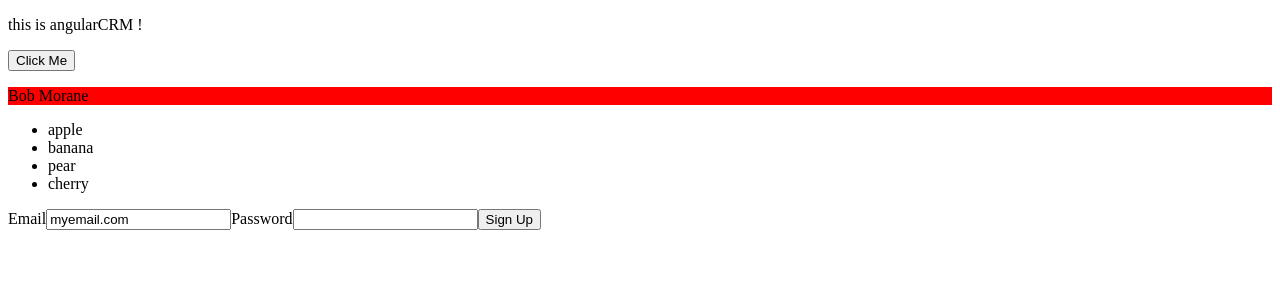
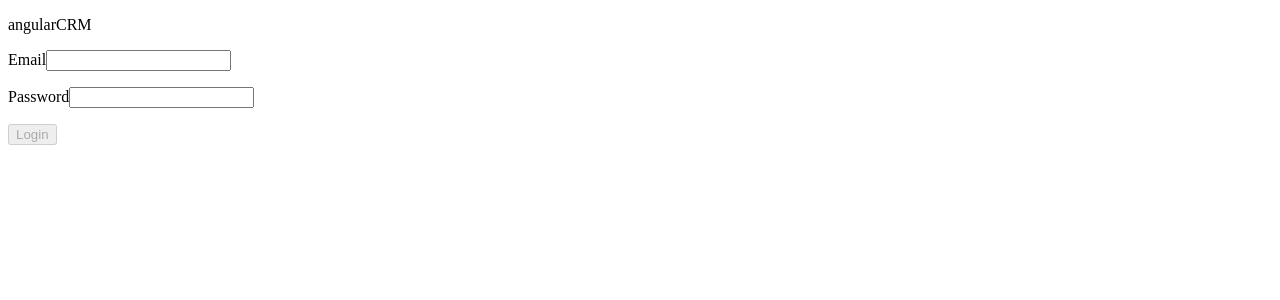
Before and after one commit to jollivetc/angularCRM-JULY, an Angular app: page / in a window 1280 px wide. Shown: the top 300 px of the page. Built offline with nearby package versions, Linux system fonts and the light colour scheme.

Commit message:
reactive forms

```diff
--- a/src/app/app.component.html
+++ b/src/app/app.component.html
@@ -1,21 +1,3 @@
-<p>this is {{title}} !</p>
+<p>{{title}}</p>
 
-<p><button (click)="clicked($event)">Click Me</button></p>
-
-<p [ngClass]="cssClass">
-  {{person.firstname}} {{person.lastname}}
-</p>
-
-<ul>
-  <li *ngFor="let fruit of fruits">{{fruit}}</li>
-</ul>
-
-<form #signupForm="ngForm" (ngSubmit)="registerUser(signupForm)">
-  <label for="email">Email</label>
-  <input type="text" name="email" id="email" [(ngModel)]="email">
-
-  <label for="password">Password</label>
-  <input type="password" name="password" id="password" ngModel>
-
-  <button type="submit">Sign Up</button>
-</form>
+<crm-login></crm-login>
--- a/src/app/app.component.ts
+++ b/src/app/app.component.ts
@@ -8,23 +8,5 @@ import { NgForm } from '@angular/forms';
 })
 export class AppComponent {
   title = 'angularCRM';
-  fruits = ['apple','banana', 'pear','cherry'];
-  person = {
-    firstname:'Bob',
-    lastname:'Morane',
-    age:33
-  }
-  cssClass = 'red';
-  email='myemail.com'
 
-  clicked($event:any):void{
-    console.log($event)
-    this.title='see you tomorrow';
-  }
-
-  registerUser(signupForm :NgForm){
-    console.log(`the email is ${this.email}`)
-    console.log(signupForm.value)
-    this.email = "toto";
-  }
 }
--- /dev/null
+++ b/src/app/login/login.component.html
@@ -0,0 +1,21 @@
+<div>
+  <form [formGroup]="loginForm" (ngSubmit)="onSubmit()">
+    <p>
+      <label for="login">Email</label>
+      <input id="login" formControlName="login"/>
+      <span *ngIf="loginForm.get('login')?.touched || loginForm.get('login')?.dirty
+                        && loginForm.get('login')?.errors">
+          <span *ngIf="loginForm.get('login')?.errors?.['required']">required</span>
+          <span *ngIf="loginForm.get('login')?.errors?.['minlength']">min length</span>
+      </span>
+    </p>
+    <p>
+      <label for="password">Password</label>
+      <input id="password" type="password" formControlName="password"/>
+    </p>
+    <p>
+      <button type="submit"
+              [disabled]="!loginForm.valid">Login</button>
+    </p>
+  </form>
+</div>
--- /dev/null
+++ b/src/app/login/login.component.ts
@@ -0,0 +1,33 @@
+import { Component, OnInit } from '@angular/core';
+import { AbstractControl, FormControl, FormGroup, ValidationErrors, ValidatorFn, Validators } from '@angular/forms';
+
+@Component({
+  selector: 'crm-login',
+  templateUrl: './login.component.html',
+  styleUrls: ['./login.component.scss']
+})
+export class LoginComponent implements OnInit {
+
+  loginForm : FormGroup;
+  constructor() {
+    this.loginForm = new FormGroup({
+      login: new FormControl('',[Validators.required, Validators.minLength(3)]),
+      password : new FormControl('',[Validators.required, checkPassword])
+    })
+   }
+
+  ngOnInit(): void {
+  }
+
+  onSubmit():void{
+    console.log(this.loginForm)
+  }
+}
+
+function checkPassword(c:AbstractControl): ValidationErrors | null{
+  if((c.value as string).indexOf('$') < 0){
+    return null
+  }else{
+    return { checkPassword: 'there is a $'}
+  }
+}
```
Also changed, not shown: src/app/app.module.ts (+5 -2 lines), src/app/login/login.component.scss (added), 1 other file (tests, documents, lock files or other folders).
